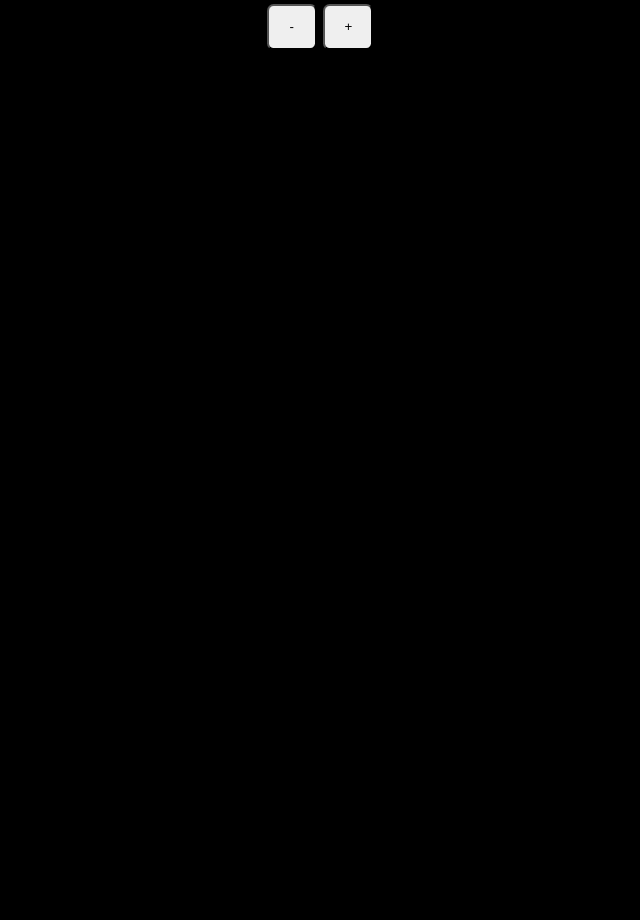
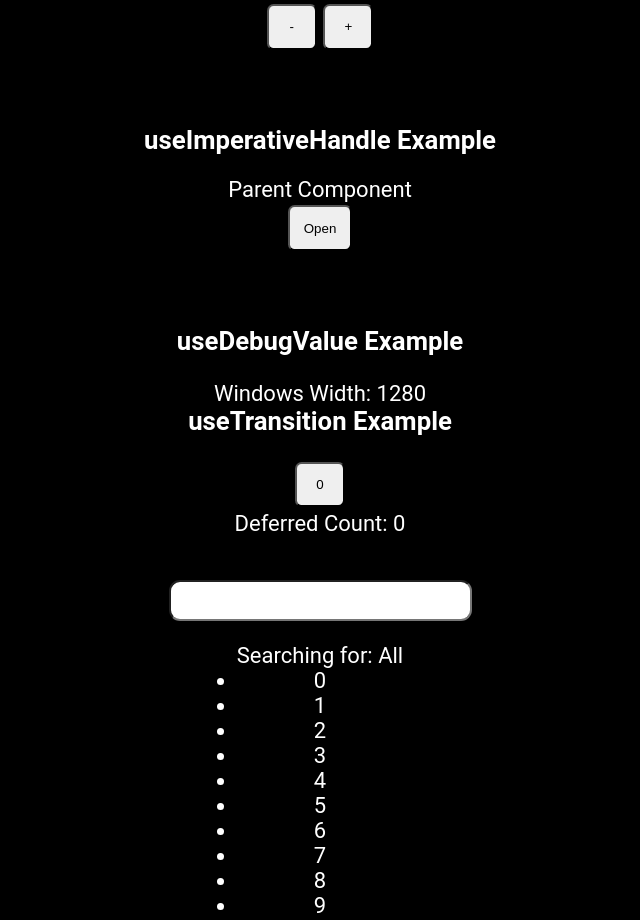
Before and after one commit to faizaniqbalLC/react-hooks-examples, a React (Vite) app: page / in a window 1280 px wide. Shown: the part 1460-2380 px from the top of the page, without its empty margins (320-960 px from the left). Before the commit the page ends 1601 px from the top, so only its background shows below. Built offline with nearby package versions, Linux system fonts and the light colour scheme.

Commit message:
added newly hooks here

```diff
--- a/src/App.jsx
+++ b/src/App.jsx
@@ -1,9 +1,13 @@
 import "./App.css";
 import UseCallBack from "./hooks/UseCallBack";
+import UseDebugValue from "./hooks/UseDebugValue";
 import UseEffectVSUseLayoutEffect from "./hooks/UseEffectVSUseLayoutEffect";
+import UseImperativeHandle from "./hooks/UseImperativeHandle";
 import UseMemo from "./hooks/UseMemo";
 import UseReducer from "./hooks/UseReducer";
 import UseRef from "./hooks/UseRef";
+import UseTransAndUseDeffSearchExamp from "./hooks/UseTransAndUseDeffSearchExamp";
+import UseTransition from "./hooks/UseTransition";
 
 function App() {
   return (
@@ -24,6 +28,17 @@ function App() {
       <br />
       <h3>useEffect vs useLayoutEffect Example</h3>
       <UseEffectVSUseLayoutEffect />
+      <br />
+      <br />
+      <h3>useImperativeHandle Example</h3>
+      <UseImperativeHandle />
+      <br />
+      <br />
+      <h3>useDebugValue Example</h3>
+      <UseDebugValue />
+      <h3>useTransition Example</h3>
+      <UseTransition />
+      <UseTransAndUseDeffSearchExamp />
     </main>
   );
 }
```
